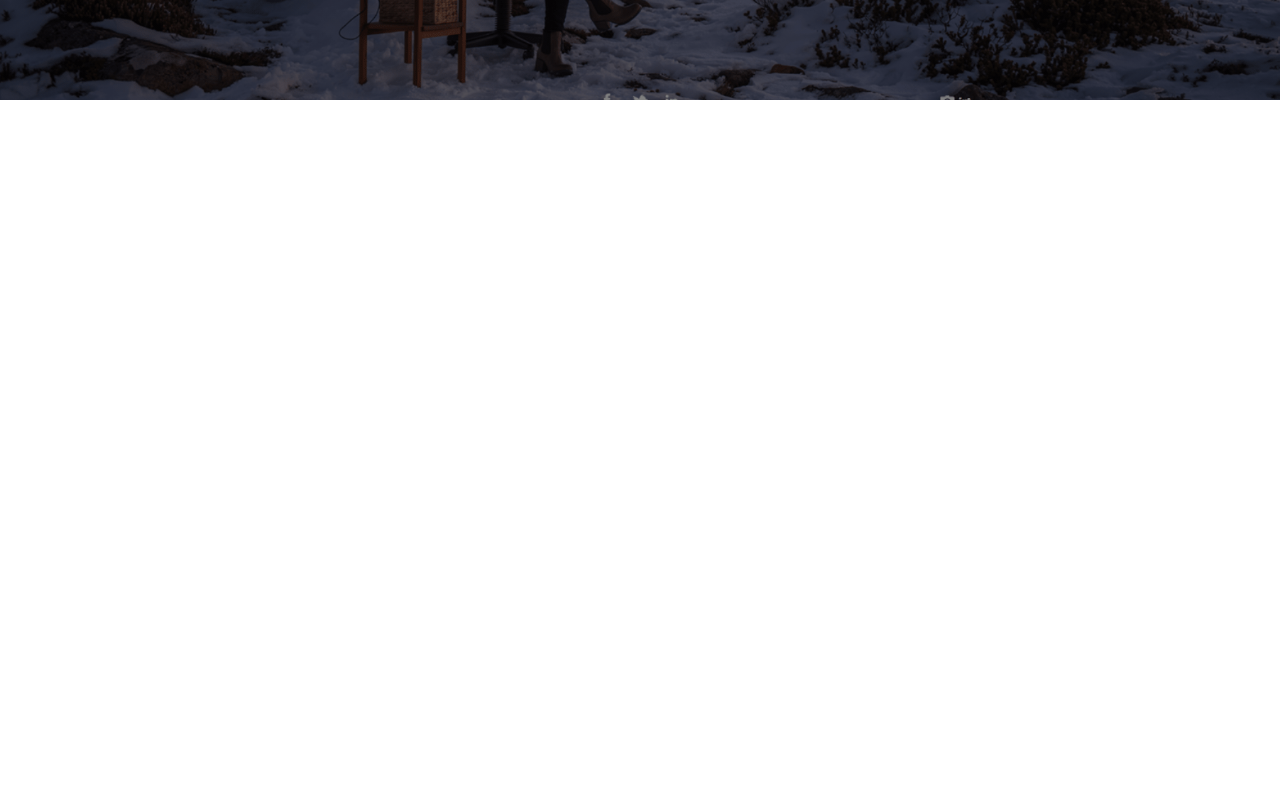
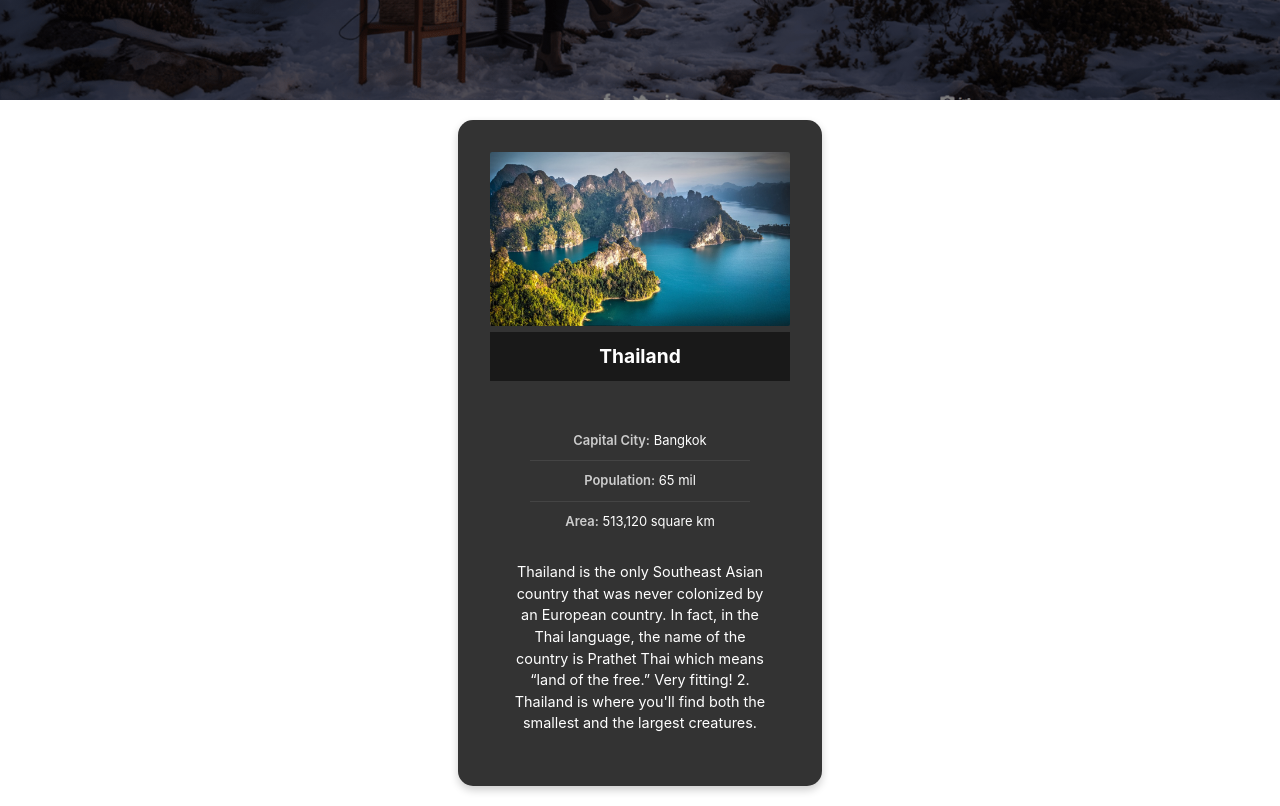
Before and after one commit to Konstantine-T/countries-app, a React (Vite) app: page / in a window 1280 px wide. Shown: the part 600-1406 px from the top of the page. Before the commit the page ends 800 px from the top, so only its background shows below. Built offline with nearby package versions, Linux system fonts and the light colour scheme.

Commit message:
added country object and the card

```diff
--- a/src/App.css
+++ b/src/App.css
@@ -1,5 +1,4 @@
 #root {
-  max-width: 1280px;
   margin: 0;
   text-align: center;
 }
--- a/src/App.tsx
+++ b/src/App.tsx
@@ -1,4 +1,5 @@
 import './App.css'
+import Card from './Card'
 import Header from './Header'
 import Hero from './Hero'
 
@@ -9,6 +10,7 @@ function App() {
     <>
       <Header />
       <Hero />
+      <Card />
     </>
   )
 }
--- /dev/null
+++ b/src/Card.css
@@ -0,0 +1,56 @@
+.card {
+    background-color: #333;
+    color: #fff;
+    border-radius: 15px;
+    box-shadow: 0 4px 8px rgba(0, 0, 0, 0.2);
+    overflow: hidden;
+    max-width: 300px;
+    margin: 20px auto;
+    transition: box-shadow 0.3s ease;
+  }
+
+  .card:hover {
+    box-shadow: 0 8px 16px rgba(0, 0, 0, 0.4);
+  }
+
+  .card-header {
+    position: relative;
+  }
+
+  .card-header img {
+    width: 100%;
+    border-radius: 2px;
+  }
+
+  .card-header-caption {
+    bottom: 0;
+    background: rgba(0, 0, 0, 0.5);
+    width: auto;
+    padding: 10px;
+    text-align: center;
+  }
+
+  .card-title {
+    font-size: 1.2em;
+    font-weight: bold;
+  }
+
+  .card-content {
+    padding: 20px;
+    font-size: 0.9em;
+    line-height: 1.5;
+  }
+
+  .country-property {
+    margin: 10px 0;
+  }
+
+  .country-property strong {
+    color: #ccc;
+    font-weight: 600;
+  }
+
+  .country-property:not(:last-child) {
+    border-bottom: 1px solid #444;
+    padding-bottom: 10px;
+  }
--- /dev/null
+++ b/src/Card.tsx
@@ -0,0 +1,40 @@
+import "./Card.css";
+import cliffsImage from "./assets/cliffs.jpg";
+
+const Card = () => {
+  const countryObj = {
+    name: "Thailand",
+    capital: "Bangkok",
+    population: "65 mil",
+    area: "513,120 square km",
+    description:
+      "Thailand is the only Southeast Asian country that was never colonized by an European country. In fact, in the Thai language, the name of the country is Prathet Thai which means “land of the free.” Very fitting! 2. Thailand is where you'll find both the smallest and the largest creatures.",
+  };
+
+  return (
+    <div className="card" id="basic">
+      <div className="card-header">
+        <img src={cliffsImage} alt="" />
+        <div className="card-header-caption">
+          <div className="card-title">{countryObj.name}</div>
+        </div>
+      </div>
+      <div className="card-content">
+      <div className="card-content">
+        <div className="country-property">
+          <strong>Capital City:</strong> {countryObj.capital}
+        </div>
+        <div className="country-property">
+          <strong>Population:</strong> {countryObj.population.toLocaleString()}
+        </div>
+        <div className="country-property">
+          <strong>Area:</strong> {countryObj.area}
+        </div>
+      </div>
+        {countryObj.description}
+      </div>
+    </div>
+  );
+};
+
+export default Card;
--- a/src/Header.css
+++ b/src/Header.css
@@ -2,7 +2,7 @@
   overflow: hidden;
   background-color: #231e25;
   padding: 20px 10px;
-  width: 100%;
+  min-width: 100vh;
   height: 60px;
 }
 
--- a/src/Hero.css
+++ b/src/Hero.css
@@ -4,7 +4,6 @@
     background-position: center;
     background-repeat: no-repeat;
     background-size: cover;
-    /* position: relative; */
     width: 100%;
     min-height: 600px;
   }
--- a/src/index.css
+++ b/src/index.css
@@ -3,6 +3,7 @@
   line-height: 1.5;
   font-weight: 400;
   margin: 0;
+  min-width: 100%;
 
   color-scheme: light dark;
   color: rgba(255, 255, 255, 0.87);
```
Also changed, not shown: src/assets/cliffs.jpg (added).
